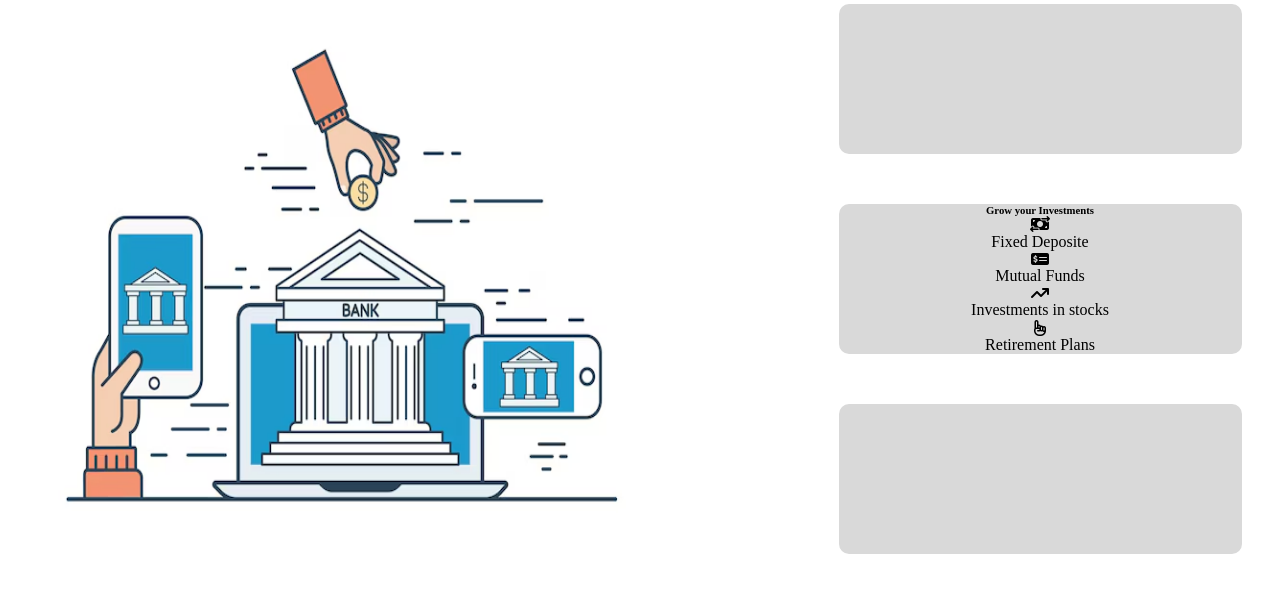
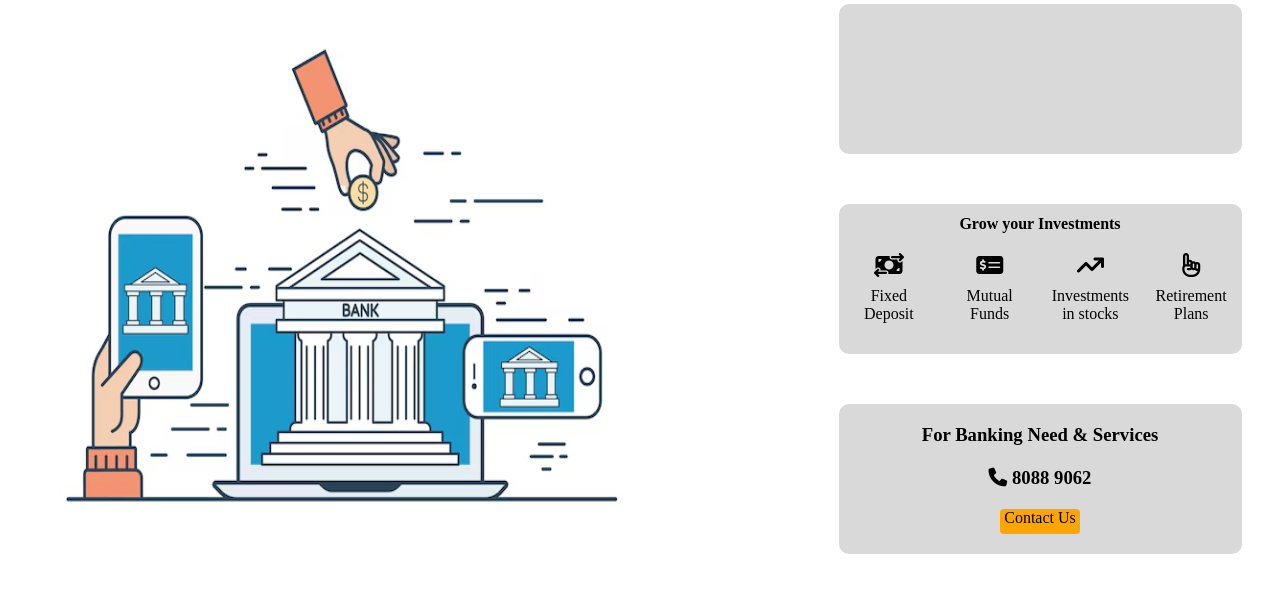
Before and after one commit to Addithya-Sri/OIBSIP-Landing-page, a plain HTML site: page index.html in a window 1280 px wide. Shown: the part 122-714 px from the top of the page. Drawn offline with Linux system fonts and the light colour scheme; files whose address does not match are found by name.

Commit message:
Content box

```diff
--- a/index.html
+++ b/index.html
@@ -32,18 +32,34 @@
 
             </div>
             <div class="two">
-             <h6>Grow your Investments</h6>
+                <ul>
+                  <h4>Grow your Investments</h4>
+                  <li>
                     <i class="fa-solid fa-money-bill-transfer"></i>
-             <p>Fixed Deposite</p>
+                    <p>Fixed Deposit</p>
+                  </li>
+                  <li>
                     <i class="fa-solid fa-money-check-dollar"></i>
                     <p>Mutual Funds</p>
+                  </li>
+                  <li>
                     <i class="fa-solid fa-arrow-trend-up"></i>
                     <p>Investments in stocks</p>
+                  </li>
+                  <li>
                     <i class="fa-regular fa-hand-point-up"></i>
                     <p>Retirement Plans</p>
+                  </li>
+                </ul>
               </div>
 
+
             <div class="three">
+             <h3>For Banking Need & Services</h3>
+             <h3><i class="fa-solid fa-phone"></i> 8088 9062</h3>
+             <div class="contact">
+                Contact Us
+             </div>
 
             </div>
             </div>
--- a/style.css
+++ b/style.css
@@ -94,3 +94,59 @@ a:hover {
     background-color: #D9D9D9;
     border-radius: 10px;
 }
+
+
+.two {
+    text-align: center;
+  }
+
+  .two ul {
+    list-style: none;
+    padding: 0;
+    display: flex;
+    justify-content: space-around;
+    align-items: center;
+    flex-wrap: wrap;
+  }
+
+  .two h4 {
+    width: 100%;
+    text-align: center;
+    margin-bottom: 20px;
+  }
+
+  .two li {
+    display: flex;
+    flex-direction: column;
+    align-items: center;
+    width: 20%;
+    margin-bottom: 20px;
+  }
+
+  .two i {
+    font-size: 24px;
+    margin-bottom: 10px;
+  }
+
+  .two p {
+    margin: 0;
+    text-align: center;
+  }
+
+ .contact {
+    height: 25px;
+    width: 80px;
+    background-color: orange;
+    border-radius: 4px;
+    display: flex;
+    justify-content: center;
+    align-self: center;
+ }
+
+ .three {
+    display: flex;
+    justify-content: center;
+    flex-direction: column;
+    justify-content: space-evenly;
+    align-items: center;
+ }
```
Lines whose indentation alone changed are shown as unchanged.
